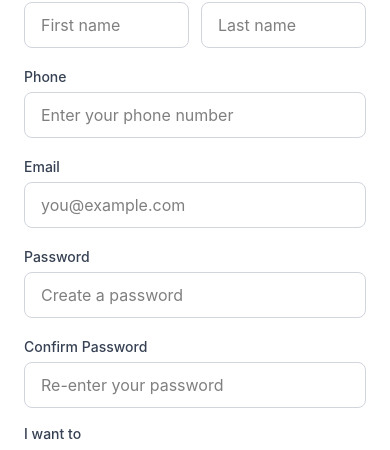
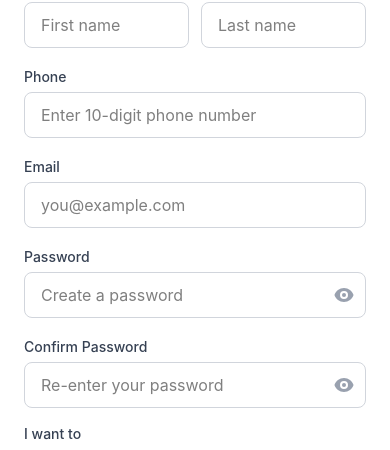
Before and after one commit to Aadarsh07sahu/car-rental-app, a React (Vite) app in the folder client/: page /register in a window 390 px wide. Shown: the part 231-681 px from the top of the page. Built offline with nearby package versions, Linux system fonts and the light colour scheme.

Commit message:
Add date validation, price preview, password visibility toggle and phone validation

```diff
--- a/client/src/pages/Register.jsx
+++ b/client/src/pages/Register.jsx
@@ -12,11 +12,25 @@ function Register() {
   const [confirmPassword, setConfirmPassword] = useState('');
   const [role, setRole] = useState('user');
   const [loading, setLoading] = useState(false);
+  const [showPassword, setShowPassword] = useState(false);
+  const [showConfirmPassword, setShowConfirmPassword] = useState(false);
   const { register } = useAuth();
   const navigate = useNavigate();
 
+  const passwordsMismatch = confirmPassword.length > 0 && password !== confirmPassword;
+
+  const handlePhoneChange = (e) => {
+    const digitsOnly = e.target.value.replace(/\D/g, '').slice(0, 10);
+    setPhone(digitsOnly);
+  };
+
   const handleSubmit = async (e) => {
     e.preventDefault();
+
+    if (phone.length !== 10) {
+      toast.error('Phone number must be exactly 10 digits');
+      return;
+    }
 
     if (password !== confirmPassword) {
       toast.error('Passwords do not match');
@@ -79,11 +93,16 @@ function Register() {
             <input
               type="tel"
               value={phone}
-              onChange={(e) => setPhone(e.target.value)}
-              placeholder="Enter your phone number"
+              onChange={handlePhoneChange}
+              placeholder="Enter 10-digit phone number"
+              maxLength={10}
+              inputMode="numeric"
               className="mt-1 w-full border border-gray-300 rounded-lg px-4 py-2.5 focus:outline-none focus:ring-2 focus:ring-blue-500"
               required
             />
+            {phone.length > 0 && phone.length < 10 && (
+              <p className="text-xs text-red-500 mt-1">Phone number must be 10 digits ({phone.length}/10)</p>
+            )}
           </div>
 
           <div>
@@ -100,26 +119,73 @@ function Register() {
 
           <div>
             <label className="text-sm font-medium text-gray-700">Password</label>
+            <div className="relative">
               <input
-              type="password"
+                type={showPassword ? 'text' : 'password'}
                 value={password}
                 onChange={(e) => setPassword(e.target.value)}
                 placeholder="Create a password"
-              className="mt-1 w-full border border-gray-300 rounded-lg px-4 py-2.5 focus:outline-none focus:ring-2 focus:ring-blue-500"
+                className="mt-1 w-full border border-gray-300 rounded-lg px-4 py-2.5 pr-11 focus:outline-none focus:ring-2 focus:ring-blue-500"
                 required
               />
+              <button
+                type="button"
+                onClick={() => setShowPassword(!showPassword)}
+                className="absolute right-3 top-1/2 -translate-y-1/2 mt-0.5 text-gray-400 hover:text-gray-600"
+                aria-label={showPassword ? 'Hide password' : 'Show password'}
+              >
+                {showPassword ? (
+                  <svg xmlns="http://www.w3.org/2000/svg" className="h-5 w-5" viewBox="0 0 20 20" fill="currentColor">
+                    <path d="M3.707 2.293a1 1 0 00-1.414 1.414l14 14a1 1 0 001.414-1.414l-1.473-1.473A10.014 10.014 0 0019.542 10C18.268 5.943 14.478 3 10 3a9.958 9.958 0 00-4.512 1.074l-1.78-1.781zm4.261 4.261l1.514 1.514a2.003 2.003 0 012.45 2.45l1.514 1.514a4 4 0 00-5.478-5.478z" />
+                    <path d="M12.454 16.697L9.75 13.992a4 4 0 01-3.742-3.741L2.335 6.578A9.98 9.98 0 00.458 10c1.274 4.057 5.065 7 9.542 7a9.958 9.958 0 003.454-.617l-1-1.686z" />
+                  </svg>
+                ) : (
+                  <svg xmlns="http://www.w3.org/2000/svg" className="h-5 w-5" viewBox="0 0 20 20" fill="currentColor">
+                    <path d="M10 12a2 2 0 100-4 2 2 0 000 4z" />
+                    <path fillRule="evenodd" d="M.458 10C1.732 5.943 5.522 3 10 3s8.268 2.943 9.542 7c-1.274 4.057-5.064 7-9.542 7S1.732 14.057.458 10zM14 10a4 4 0 11-8 0 4 4 0 018 0z" clipRule="evenodd" />
+                  </svg>
+                )}
+              </button>
+            </div>
           </div>
 
           <div>
             <label className="text-sm font-medium text-gray-700">Confirm Password</label>
+            <div className="relative">
               <input
-              type="password"
+                type={showConfirmPassword ? 'text' : 'password'}
                 value={confirmPassword}
                 onChange={(e) => setConfirmPassword(e.target.value)}
                 placeholder="Re-enter your password"
-              className="mt-1 w-full border border-gray-300 rounded-lg px-4 py-2.5 focus:outline-none focus:ring-2 focus:ring-blue-500"
+                className={`mt-1 w-full border rounded-lg px-4 py-2.5 pr-11 focus:outline-none focus:ring-2 ${
+                  passwordsMismatch
+                    ? 'border-red-400 focus:ring-red-400'
+                    : 'border-gray-300 focus:ring-blue-500'
+                }`}
                 required
               />
+              <button
+                type="button"
+                onClick={() => setShowConfirmPassword(!showConfirmPassword)}
+                className="absolute right-3 top-1/2 -translate-y-1/2 mt-0.5 text-gray-400 hover:text-gray-600"
+                aria-label={showConfirmPassword ? 'Hide password' : 'Show password'}
+              >
+                {showConfirmPassword ? (
+                  <svg xmlns="http://www.w3.org/2000/svg" className="h-5 w-5" viewBox="0 0 20 20" fill="currentColor">
+                    <path d="M3.707 2.293a1 1 0 00-1.414 1.414l14 14a1 1 0 001.414-1.414l-1.473-1.473A10.014 10.014 0 0019.542 10C18.268 5.943 14.478 3 10 3a9.958 9.958 0 00-4.512 1.074l-1.78-1.781zm4.261 4.261l1.514 1.514a2.003 2.003 0 012.45 2.45l1.514 1.514a4 4 0 00-5.478-5.478z" />
+                    <path d="M12.454 16.697L9.75 13.992a4 4 0 01-3.742-3.741L2.335 6.578A9.98 9.98 0 00.458 10c1.274 4.057 5.065 7 9.542 7a9.958 9.958 0 003.454-.617l-1-1.686z" />
+                  </svg>
+                ) : (
+                  <svg xmlns="http://www.w3.org/2000/svg" className="h-5 w-5" viewBox="0 0 20 20" fill="currentColor">
+                    <path d="M10 12a2 2 0 100-4 2 2 0 000 4z" />
+                    <path fillRule="evenodd" d="M.458 10C1.732 5.943 5.522 3 10 3s8.268 2.943 9.542 7c-1.274 4.057-5.064 7-9.542 7S1.732 14.057.458 10zM14 10a4 4 0 11-8 0 4 4 0 018 0z" clipRule="evenodd" />
+                  </svg>
+                )}
+              </button>
+            </div>
+            {passwordsMismatch && (
+              <p className="text-xs text-red-500 mt-1">⚠️ Passwords do not match</p>
+            )}
           </div>
 
           <div>
@@ -148,7 +214,7 @@ function Register() {
 
           <button
             type="submit"
-            disabled={loading}
+            disabled={loading || passwordsMismatch}
             className="w-full bg-blue-600 text-white font-medium py-2.5 rounded-lg hover:bg-blue-700 transition-colors duration-200 disabled:opacity-60"
           >
             {loading ? 'Creating account...' : 'Sign Up'}
```
Lines whose indentation alone changed are shown as unchanged.
